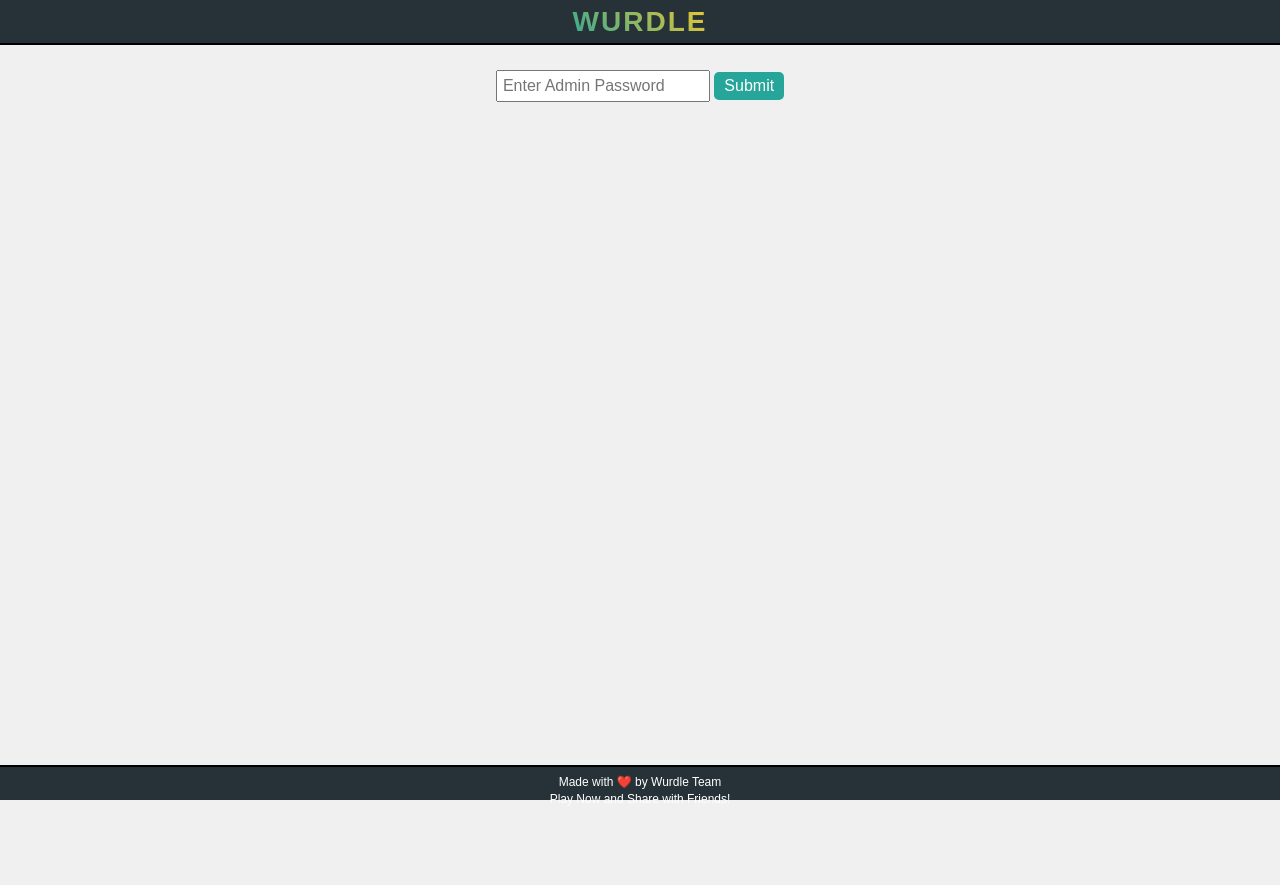
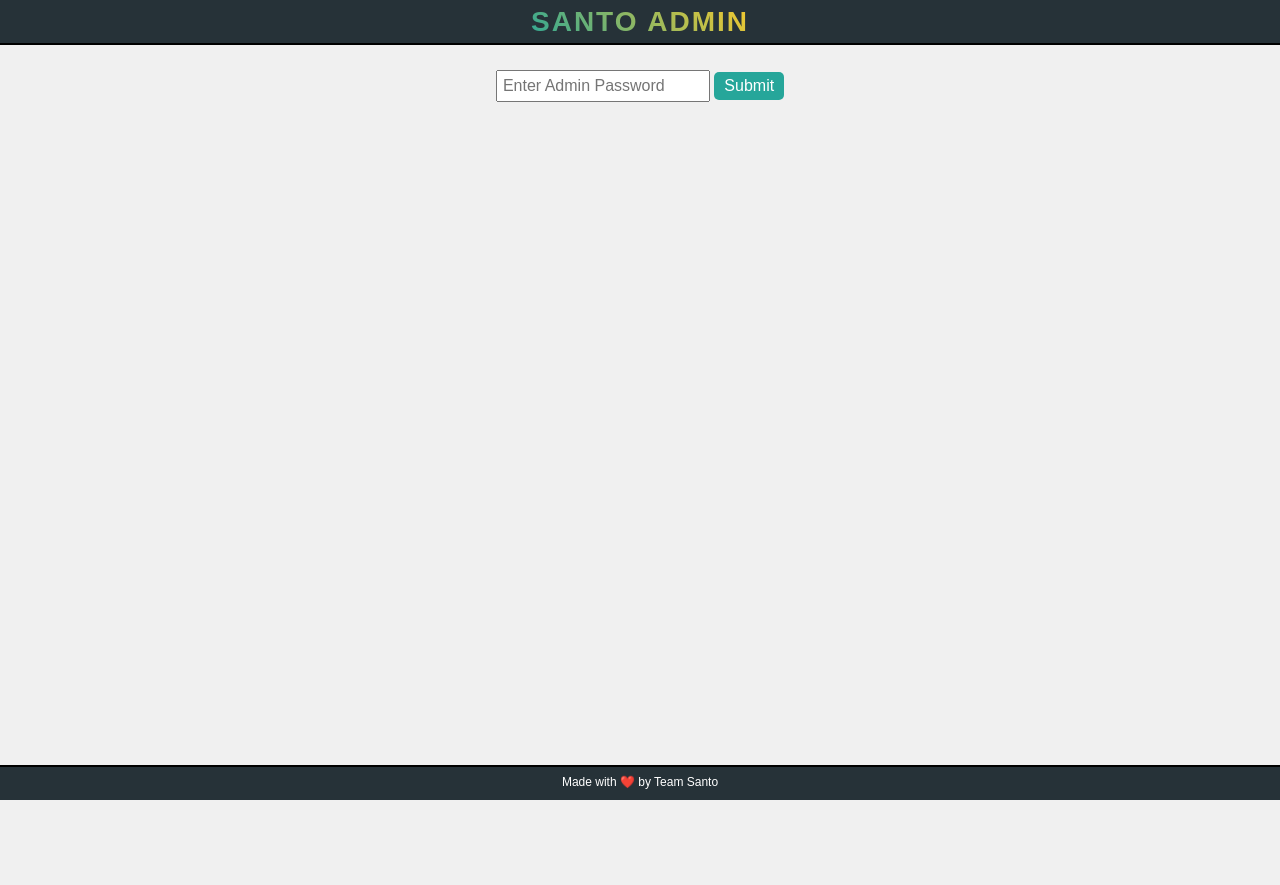
Before and after one commit to santonode/lab, a Flask app: template templates/admin.html in a window 1280 px wide. Run offline with Flask 3, Linux system fonts and the light colour scheme; the template is opened without the code that fills it, so the values that code supplies are empty.

Commit message:
Rename Wurdle to Santo in admin template

```diff
--- a/templates/admin.html
+++ b/templates/admin.html
@@ -3,7 +3,7 @@
 <head>
     <meta charset="UTF-8">
     <meta name="viewport" content="width=device-width, initial-scale=1.0">
-    <title>Wurdle - Admin</title>
+    <title>Santo - Admin</title>
     <link rel="stylesheet" href="{{ url_for('static', filename='styles.css') }}">
     <style>
         .header {
@@ -236,7 +236,7 @@
 </head>
 <body>
     <div class="header">
-        <h1>Wurdle</h1>
+        <h1>Santo Admin</h1>
     </div>
     <div class="content">
         {% if not authenticated %}
@@ -410,8 +410,7 @@
         {% endif %}
     </div>
     <div class="footer">
-        <p>Made with ❤️ by Wurdle Team</p>
-        <p>Play Now and Share with Friends!</p>
+        <p>Made with ❤️ by Team Santo</p>
     </div>
 
     <script>
```
